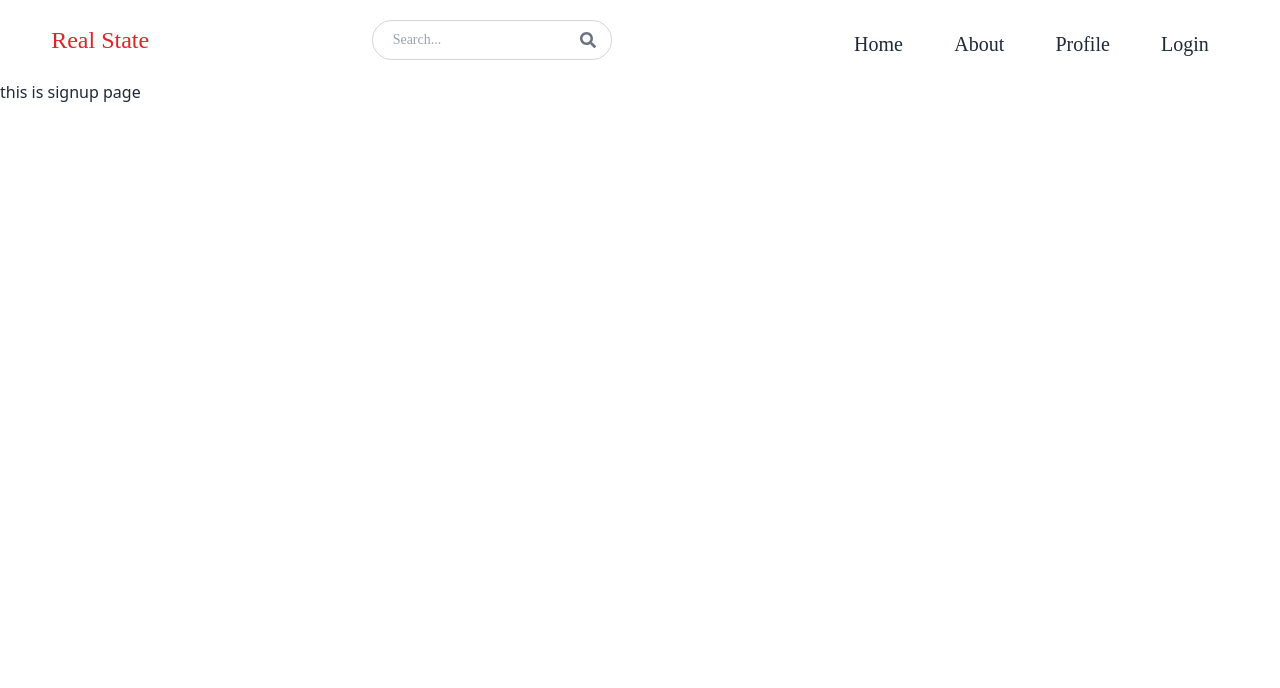
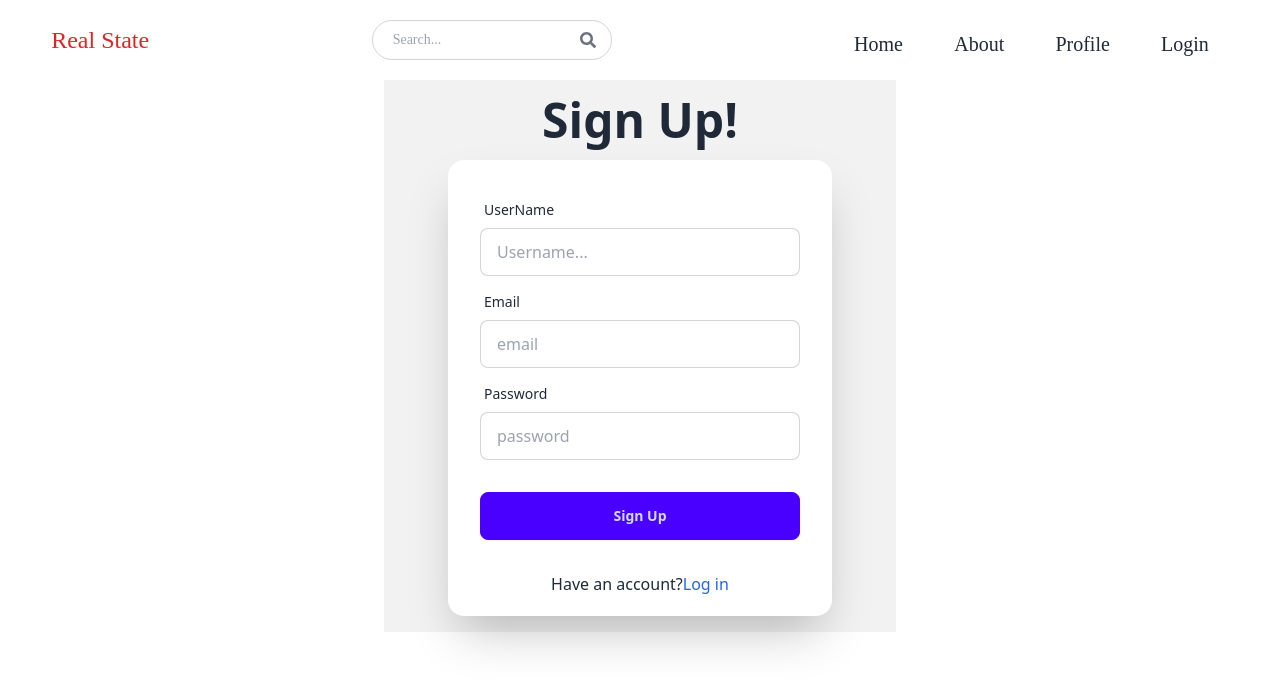
Before and after one commit to mdgausulislam/real-state-project-client, a React (Vite) app: page /signup in a window 1280 px wide. Shown: the top 688 px of the page. Built offline with nearby package versions, Linux system fonts and the light colour scheme.

Commit message:
complete a login in signup page and login page ui

```diff
--- a/src/Pages/LogIn/LogIn.jsx
+++ b/src/Pages/LogIn/LogIn.jsx
@@ -1,7 +1,38 @@
+import { Link } from "react-router-dom";
+
 const LogIn = () => {
   return (
-    <div>
-      <h1>This is a sign in page</h1>
+    <div className="lg:mx-96 md:mx-48 max-h-screen bg-base-200">
+      <div className="hero-content lg:px-16 md:px-12 flex-col">
+        <div className="text-center lg:text-left">
+          <h1 className="text-5xl font-bold">Log in!</h1>
+        </div>
+        <div className="card shrink-0 shadow-2xl bg-base-100 w-full">
+          <form className="card-body">
+            <div className="form-control">
+              <label className="label">
+                <span className="label-text">Email</span>
+              </label>
+              <input type="email" placeholder="email" className="input input-bordered" required />
+            </div>
+            <div className="form-control">
+              <label className="label">
+                <span className="label-text">Password</span>
+              </label>
+              <input type="password" placeholder="password" className="input input-bordered" required />
+              <label className="label">
+                <a href="#" className="label-text-alt link link-hover">Forgot password?</a>
+              </label>
+            </div>
+            <div className="form-control mt-6">
+              <button className="btn btn-primary">Login</button>
+            </div>
+          </form>
+          <div className="text-center mb-5">
+            <p>Do not have an account?<span className="link link-hover text-blue-600"><Link to='/signup'> Sign up</Link></span></p>
+          </div>
+        </div>
+      </div>
     </div>
   );
 };
--- a/src/Pages/Shared/NavBar/NavBar.jsx
+++ b/src/Pages/Shared/NavBar/NavBar.jsx
@@ -32,16 +32,16 @@ const NavBar = () => {
           <div className={`nav-links duration-500 md:static absolute bg-white md:min-h-fit min-h-[45vh] left-0 ${isMenuOpen ? 'top-[9%]' : 'top-[-100%]'} md:w-auto w-full flex items-center px-5 mt-2`}>
             <ul className="flex md:flex-row flex-col md:items-center md:gap-[4vw] gap-8 text-xl t">
               <li>
-                <Link className="hover:text-red-600 hover:underline" href="#">Home</Link>
+                <Link to='/' className="hover:text-red-600 hover:underline" href="#">Home</Link>
               </li>
               <li>
-                <Link className="hover:text-red-600 hover:underline" href="#">About</Link>
+                <Link to='/about' className="hover:text-red-600 hover:underline" href="#">About</Link>
               </li>
               <li>
                 <Link className="hover:text-red-600 hover:underline" href="#">Profile</Link>
               </li>
               <li>
-                <Link className="hover:text-red-600 hover:underline" href="#">Login</Link>
+                <Link to='/login' className="hover:text-red-600 hover:underline" href="#">Login</Link>
               </li>
             </ul>
           </div>
--- a/src/Pages/SignUp/SignUp.jsx
+++ b/src/Pages/SignUp/SignUp.jsx
@@ -1,7 +1,41 @@
+import { Link } from "react-router-dom";
+
 const SignUp = () => {
   return (
-    <div>
-      <h1>this is signup page</h1>
+    <div className="lg:mx-96 md:mx-48 max-h-screen bg-base-200">
+      <div className="hero-content lg:px-16 md:px-12 flex-col">
+        <div className="text-center lg:text-left">
+          <h1 className="text-5xl font-bold">Sign Up!</h1>
+        </div>
+        <div className="card shrink-0 shadow-2xl bg-base-100 w-full">
+          <form className="card-body">
+            <div className="form-control">
+              <label className="label">
+                <span className="label-text">UserName</span>
+              </label>
+              <input type="email" placeholder="Username..." className="input input-bordered" required />
+            </div>
+            <div className="form-control">
+              <label className="label">
+                <span className="label-text">Email</span>
+              </label>
+              <input type="email" placeholder="email" className="input input-bordered" required />
+            </div>
+            <div className="form-control">
+              <label className="label">
+                <span className="label-text">Password</span>
+              </label>
+              <input type="password" placeholder="password" className="input input-bordered" required />
+            </div>
+            <div className="form-control mt-6">
+              <button className="btn btn-primary">Sign Up</button>
+            </div>
+          </form>
+          <div className="text-center mb-5">
+            <p>Have an account?<span className="link link-hover text-blue-600"><Link to='/login'>Log in</Link></span></p>
+          </div>
+        </div>
+      </div>
     </div>
   );
 };
```
